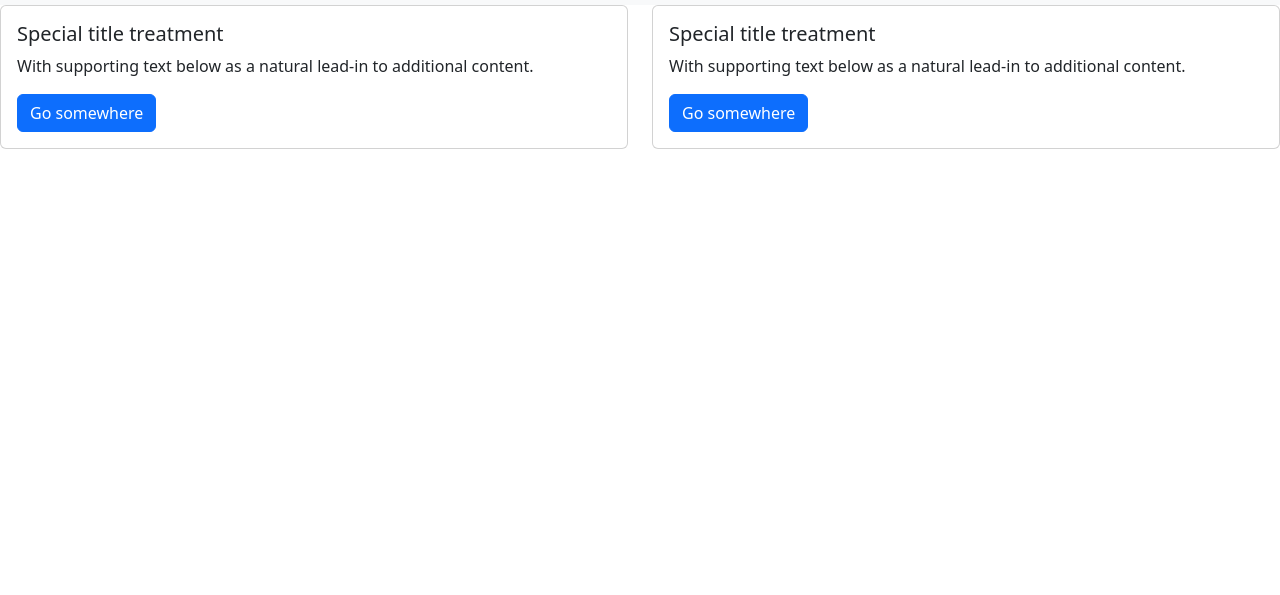
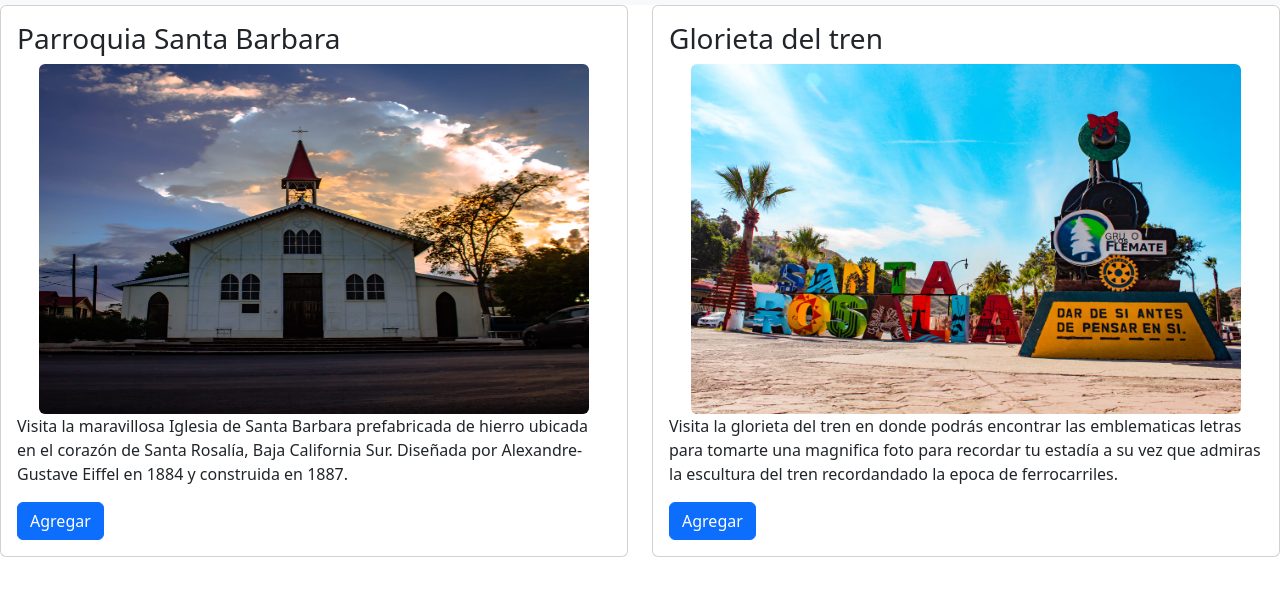
Before and after one commit to AleScarlett20/ProyectoSCV, a plain HTML site: page sitios.html in a window 1280 px wide. Shown: the part 51-646 px from the top of the page. Drawn offline with nearby package versions, Linux system fonts and the light colour scheme.

Commit message:
Se agregaron 2 tarjetas e imagenes

```diff
--- a/sitios.html
+++ b/sitios.html
@@ -1,10 +1,12 @@
 <!DOCTYPE html>
 <html lang="es">
+<head>
+    <meta charset="utf-8">
+    <meta name="viewport" content="width=device-width, initial-scale=1, shrink-to-fit=no">
+
     <link href="https://cdn.jsdelivr.net/npm/bootstrap@5.2.3/dist/css/bootstrap.min.css" rel="stylesheet" integrity="sha384-rbsA2VBKQhggwzxH7pPCaAqO46MgnOM80zW1RWuH61DGLwZJEdK2Kadq2F9CUG65" crossorigin="anonymous">
-<head>
+
     <title>Sitios turisticos</title>
-</head>
-<body>
     <nav class="navbar navbar-expand-lg navbar-light bg-light">
         <a class="navbar-brand" href="#">Navbar</a>
         <button class="navbar-toggler" type="button" data-toggle="collapse" data-target="#navbarNav" aria-controls="navbarNav" aria-expanded="false" aria-label="Toggle navigation">
@@ -13,30 +15,34 @@
         <div class="collapse navbar-collapse" id="navbarNav">
           <ul class="navbar-nav">
             <li class="nav-item active">
-              <a class="nav-link" href="#">Inicio<span class="sr-only">(current)</span></a>
+              <a class="nav-link" href="index.html">Inicio<span class="sr-only">(current)</span></a>
             </li>
             <li class="nav-item">
-              <a class="nav-link" href="#">Sitios de interes</a>
+              <a class="nav-link" href="sitios.html">Sitios de interes</a>
             </li>
           </ul>
         </div>
     </nav>
+</head>
+<body>
     <div class="row">
         <div class="col-sm-6">
           <div class="card">
             <div class="card-body">
-              <h5 class="card-title">Special title treatment</h5>
-              <p class="card-text">With supporting text below as a natural lead-in to additional content.</p>
-              <a href="#" class="btn btn-primary">Go somewhere</a>
+              <h3 class="card-title">Parroquia Santa Barbara</h3>
+              <img src="parroquia.jpg" class="rounded mx-auto d-block" height="350px" width="550px">
+              <p class="card-text">Visita la maravillosa Iglesia de Santa Barbara prefabricada de hierro ubicada en el corazón de Santa Rosalía, Baja California Sur. Diseñada por Alexandre-Gustave Eiffel en 1884 y construida en 1887.</p>
+              <a href="#" class="btn btn-primary">Agregar</a>
             </div>
           </div>
         </div>
         <div class="col-sm-6">
           <div class="card">
             <div class="card-body">
-              <h5 class="card-title">Special title treatment</h5>
-              <p class="card-text">With supporting text below as a natural lead-in to additional content.</p>
-              <a href="#" class="btn btn-primary">Go somewhere</a>
+              <h3 class="card-title">Glorieta del tren</h3>
+              <img src="letras.jpg" class="rounded mx-auto d-block" height="350px" width="550px">
+              <p class="card-text">Visita la glorieta del tren en donde podrás encontrar las emblematicas letras para tomarte una magnifica foto para recordar tu estadía a su vez que admiras la escultura del tren recordandado la epoca de ferrocarriles.</p>
+              <a href="#" class="btn btn-primary">Agregar</a>
             </div>
           </div>
         </div>
```
Also changed, not shown: letras.jpg (added), parroquia.jpg (added).
